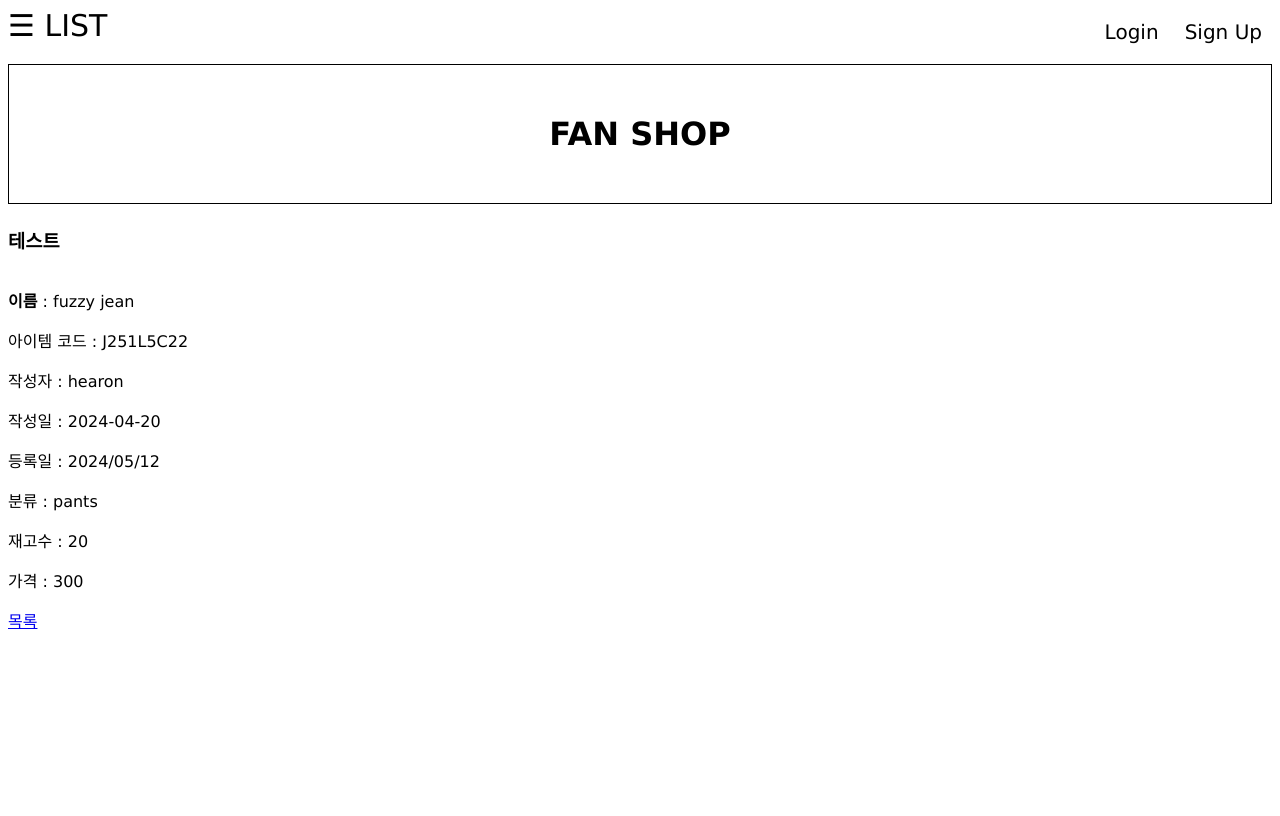
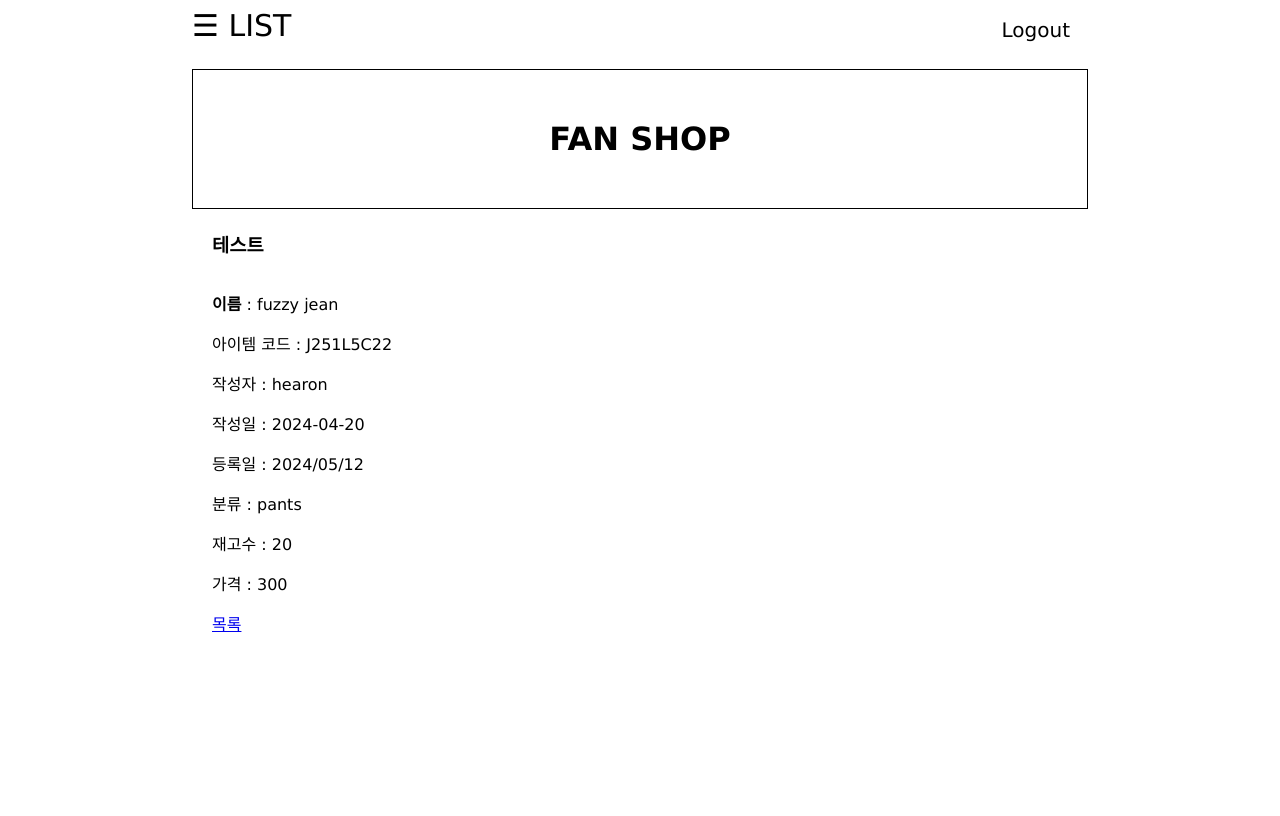
Before and after one commit to probationer070/shop_prac, a Flask app: page /item/J251L5C22 in a window 1280 px wide. Before the commit the page ends 629 px from the top, so only its background shows below. Run offline with Flask 3, Linux system fonts and the light colour scheme; data comes from the database, SQL or seed files in the repository.

Commit message:
alpha v0.402 css update

```diff
--- a/website/static/css/index.css
+++ b/website/static/css/index.css
@@ -1,6 +1,7 @@
 body {
     background-color: #fff;
     font-family: Verdana, Geneva, Tahoma, sans-serif;
+
 }
 /* 배너 부분 */
 h1 {
@@ -49,6 +50,7 @@ h1 {
 
 .list_ {
     color: #000;
+    position: absolute;
 }
 
 .list_:hover {
@@ -80,7 +82,7 @@ h1 {
     position: absolute;
     display: block;
     right: 5px;
-    top: 20px;
+    top: 10px;
 }
 
 
@@ -172,3 +174,32 @@ img {
         width: 50%;
     }
 }
+
+._f_items {
+    position: relative;
+    margin-left: 20px;
+    margin-top: 20px;
+}
+
+.container {
+    height: 100vh;
+    width: 70vw;
+    margin: auto;
+    position: relative;
+    display: flex;
+    flex-direction: column;
+}
+
+.top_header {
+    display: contents;
+    width: 100%;
+}
+
+.banner {
+    position: relative;
+    top: 40px
+}
+
+.grid-container {
+    margin-top: 40px;
+}
--- a/website/static/css/item.css
+++ b/website/static/css/item.css
@@ -1,6 +1,7 @@
 body {
     background-color: #fff;
     font-family: Verdana, Geneva, Tahoma, sans-serif;
+
 }
 /* 배너 부분 */
 h1 {
@@ -49,6 +50,7 @@ h1 {
 
 .list_ {
     color: #000;
+    position: absolute;
 }
 
 .list_:hover {
@@ -80,7 +82,7 @@ h1 {
     position: absolute;
     display: block;
     right: 5px;
-    top: 20px;
+    top: 10px;
 }
 
 
@@ -172,3 +174,28 @@ img {
         width: 50%;
     }
 }
+
+._f_items {
+    position: relative;
+    margin-left: 20px;
+    margin-top: 20px;
+}
+
+.container {
+    height: 100vh;
+    width: 70vw;
+    margin: auto;
+    position: relative;
+    display: flex;
+    flex-direction: column;
+}
+
+.top_header {
+    display: contents;
+    width: 100%;
+}
+
+.banner {
+    position: relative;
+    top: 40px
+}
--- a/website/templates/item.html
+++ b/website/templates/item.html
@@ -9,10 +9,25 @@
     </script>
   </head>
   <body>
-    {% extends "top_menu.html" %}
-    {% block content %}
-    {{ super() }}
+    <div class="container">
+      <div class="top_header">
+        <span class="list_" onclick="OpenNav()" style="font-size:30px;cursor:pointer">&#9776; LIST</span>
+        <div class="banner"><h1>FAN SHOP</h1></div>
+        <div class="logging">
+          <a href={{url_for('auth.logout')}}>Logout</a>
+        </div>
 
+        <div id="Mysidnav" class="sidenav_bar">
+            <a href="javascript:CloseNav()" class="close_btn" onclick="CloseNav();">&times</a>
+            <a href={{url_for('views.home')}}>HOME</a>
+            <a href="#">ABOUT</a>
+            <a href="#">PROFILE</a>
+            <a href="#">ANOTHER</a>
+            <a href="/write_board">WRITE</a>
+        </div>
+      </div>
+
+      <div class="_f_items">
         {% for item in data %}
         <h3>테스트</h3>
         <p><img src=""></p>
@@ -25,9 +40,14 @@
         <p>재고수 : {{ item[6] }}</p>
         <p>가격 : {{ item[7] }}</p>
         {% endfor %}
-      <p><a href={{ url_for("views.home") }}>목록</a></p>
+         <p><a href={{ url_for("views.home") }}>목록</a></p>
+      </div>
 
-    {% endblock %}
+    </div>
+
+
+
+
 
   </body>
   <script src="../static/js/list.js">
--- a/website/templates/login.html
+++ b/website/templates/login.html
@@ -11,7 +11,7 @@
 </head>
 <body>
     <form action=" " method="POST">
-        <a class="bak_main" href="/">back ></a>
+
         <div class="Big_container">
             <div class="signup_container">
                 <h1 class="">Login</h1>
--- a/website/templates/signup.html
+++ b/website/templates/signup.html
@@ -7,7 +7,7 @@
     <link rel="stylesheet" href="../static/css/signup.css">
 </head>
 <body>
-    <a class="bak_main" href="/">back ></a>
+
     <div class="Big_container">
         <div class="signup_container">
             <h1 class="">Sign UP</h1>
```
Also changed, not shown: routes/auth.py (+4 -5 lines), website/templates/home.html (+8 -6 lines), website/templates/index.html (+19 -13 lines), website/templates/itemAdd.html (+22 -4 lines), website/templates/success.html (deleted, +0 -28 lines).
